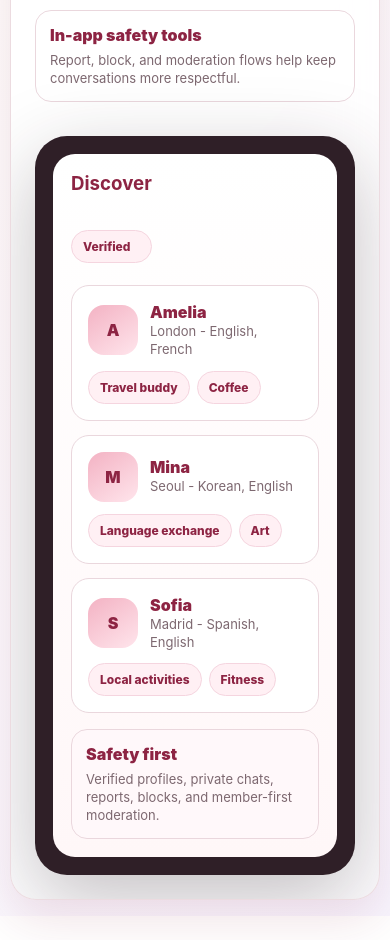
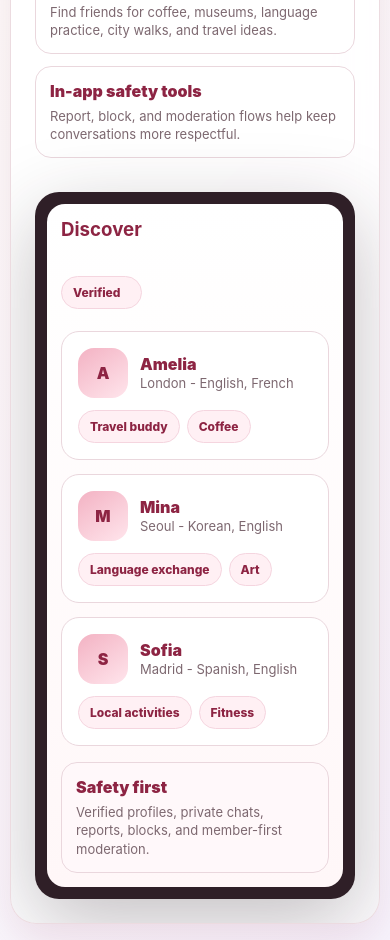
Before and after one commit to cecileh984-cn/herflower-app, a Next.js app: page / in a window 390 px wide. Shown: the part 1240-2180 px from the top of the page. Before the commit the page ends 2156 px from the top, so only its background shows below. Built offline with nearby package versions, Linux system fonts and the light colour scheme; no server answers.

Commit message:
Improve mobile layout resilience

```diff
--- a/app/globals.css
+++ b/app/globals.css
@@ -26,6 +26,7 @@ body {
     radial-gradient(circle at 20% 10%, rgba(200, 63, 102, .14), transparent 30%),
     linear-gradient(135deg, #fff7f5 0%, #fffefd 48%, #f8f6ff 100%);
   font-family: Inter, ui-sans-serif, system-ui, -apple-system, BlinkMacSystemFont, "Segoe UI", sans-serif;
+  overflow-x: hidden;
 }
 
 a {
@@ -39,6 +40,14 @@ p a,
   font-weight: 850;
   text-decoration: underline;
   text-underline-offset: 3px;
+}
+
+p,
+.small,
+.card,
+.sidebar-note,
+.bubble {
+  overflow-wrap: anywhere;
 }
 
 button,
@@ -379,6 +388,7 @@ input:disabled {
   padding: 18px;
   background: #2f1f27;
   box-shadow: 0 24px 80px rgba(47, 31, 39, .28);
+  max-width: 100%;
 }
 
 .phone-screen {
@@ -571,10 +581,12 @@ textarea {
 .chat-input {
   border-top: 1px solid var(--line);
   border-bottom: 0;
+  flex-wrap: wrap;
 }
 
 .chat-input input {
   flex: 1;
+  min-width: 180px;
 }
 
 .bubbles {
@@ -631,6 +643,25 @@ textarea {
     padding: 24px;
   }
 
+  h1 {
+    font-size: 42px;
+  }
+
+  .phone-card {
+    border-radius: 24px;
+    padding: 12px;
+  }
+
+  .phone-screen {
+    min-height: auto;
+    border-radius: 18px;
+    padding: 14px;
+  }
+
+  .btn {
+    width: 100%;
+  }
+
   .nav {
     grid-template-columns: 1fr;
   }
```
